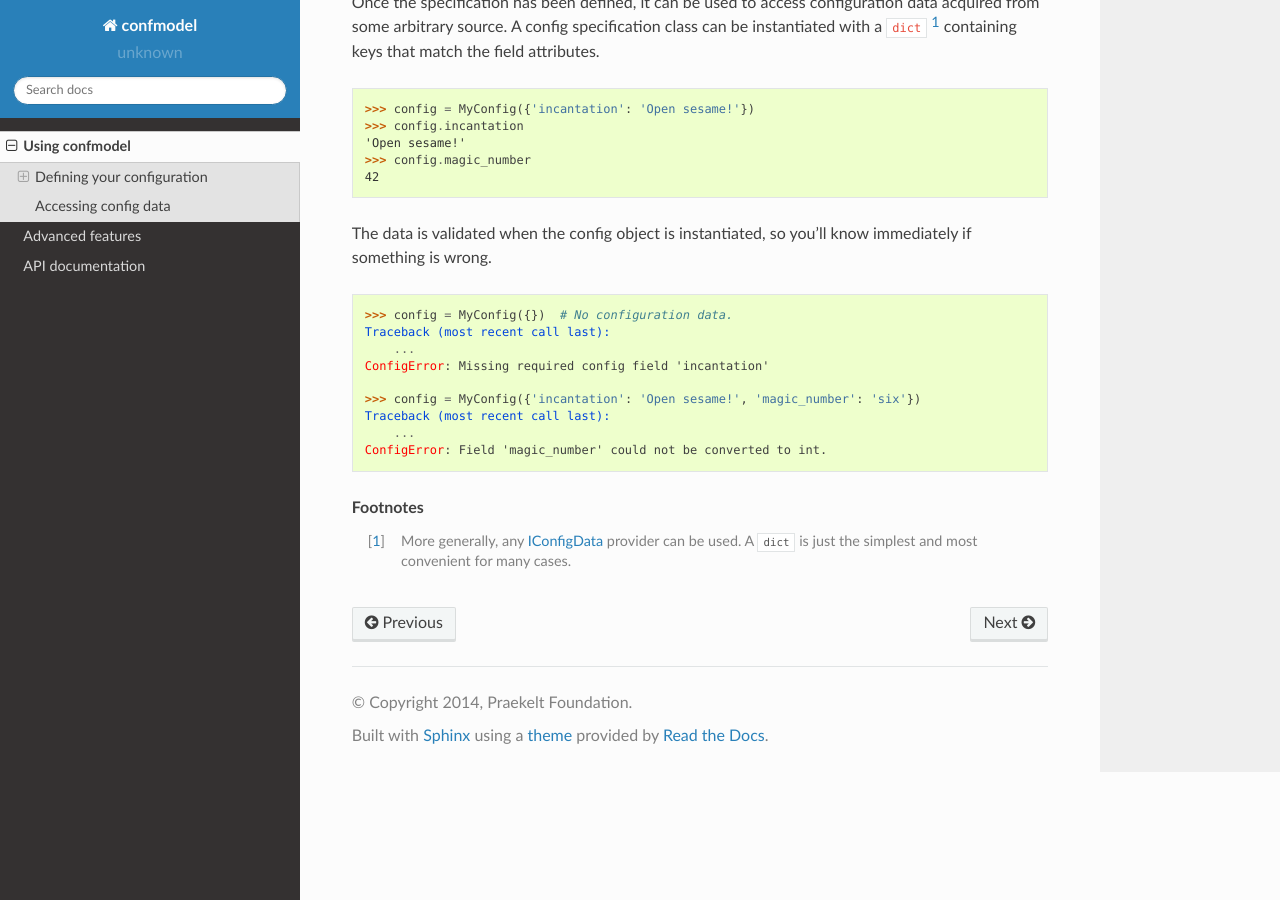
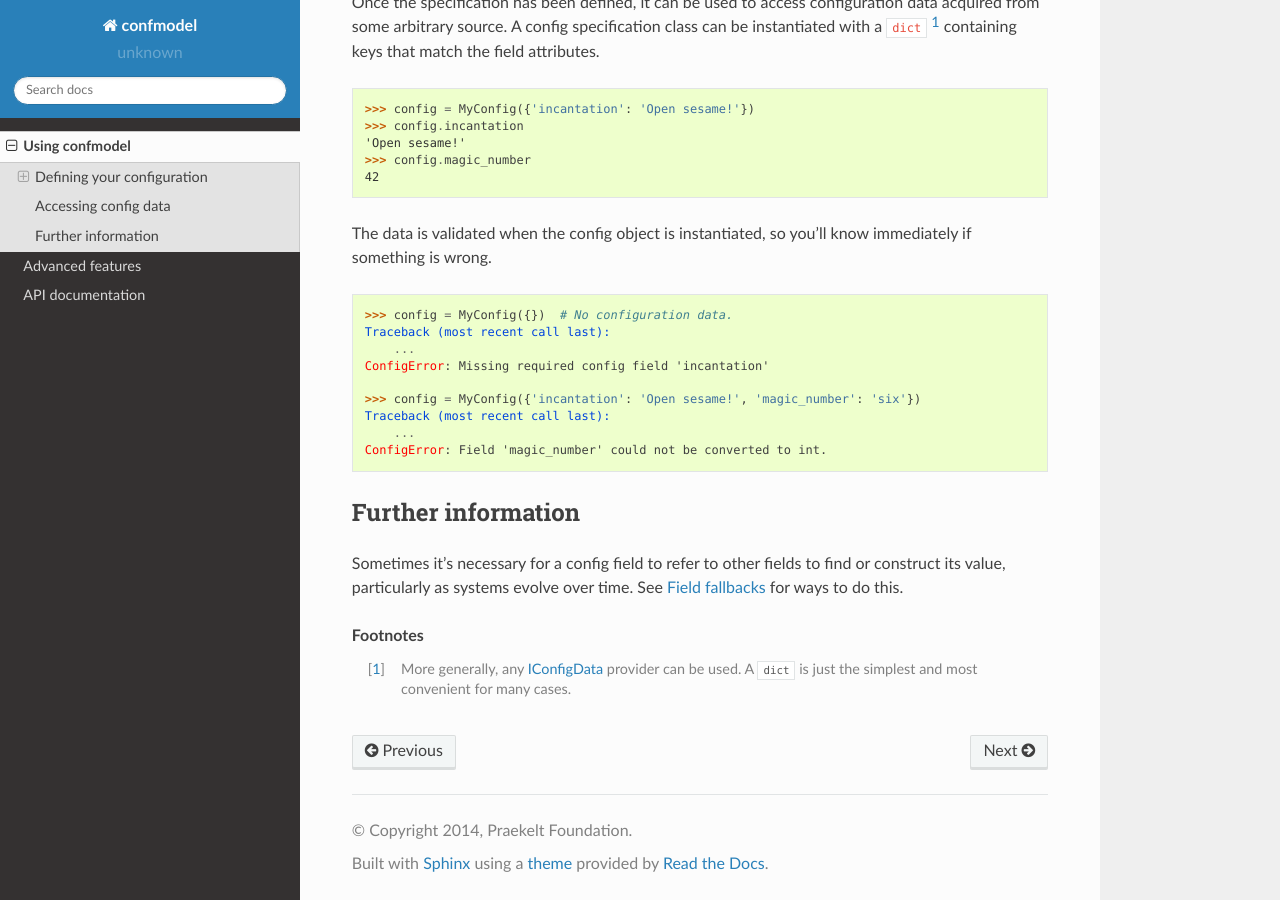
Before and after one commit to nyaruka/confmodel, a Sphinx documentation site: the page built from docs/usage.rst, in a window 1280 px wide and 900 px high, scrolled down 1276 px. Built offline with Sphinx 7.4.7 and the Read the Docs theme 2.0.0, drawn with Linux system fonts in a browser that asks for light colours.

Commit message:
Paragraph about fallbacks in usage docs.

```diff
--- a/docs/usage.rst
+++ b/docs/usage.rst
@@ -100,6 +100,15 @@ immediately if something is wrong.
    ConfigError: Field 'magic_number' could not be converted to int.
 
 
+Further information
+===================
+
+Sometimes it's necessary for a config field to refer to other fields to find or
+construct its value, particularly as systems evolve over time. See
+:ref:`field-fallback-docs` for ways to do this.
+
+
+
 .. rubric:: Footnotes
 
 .. [#config-source]
```
